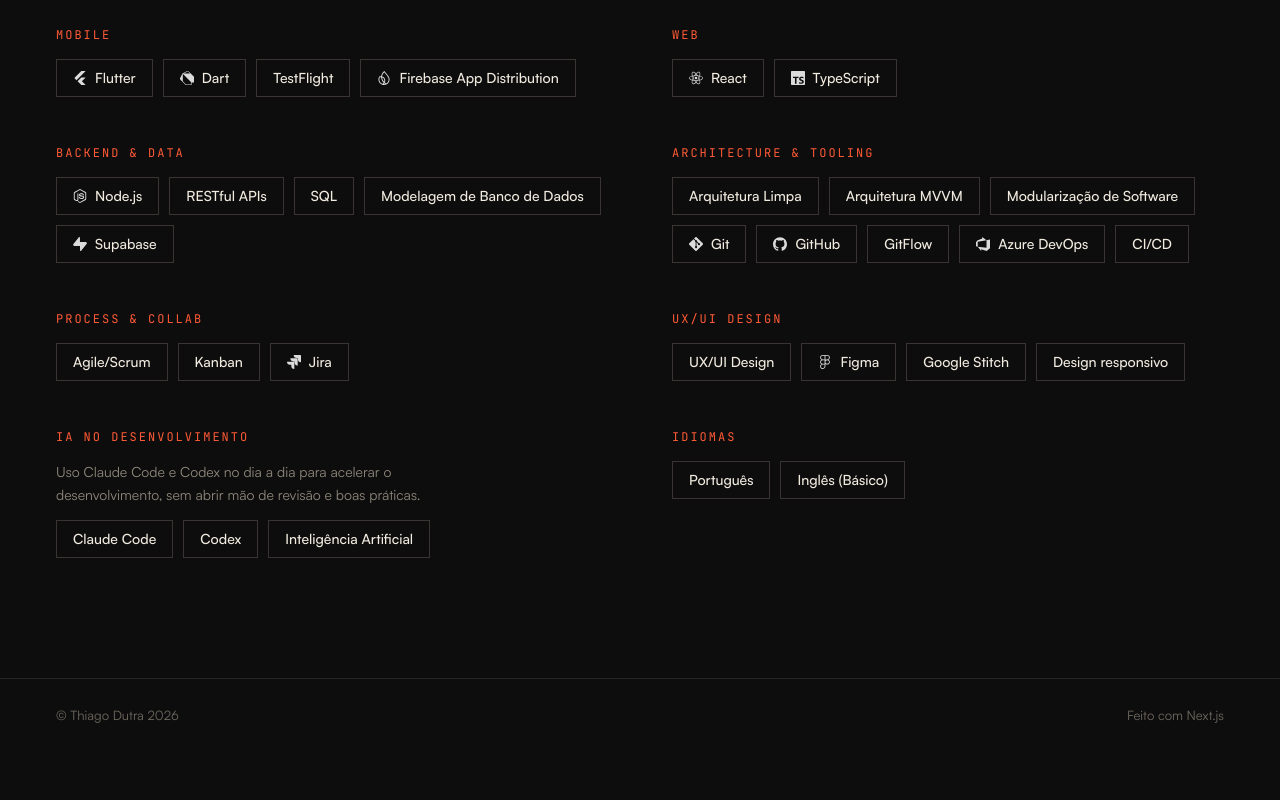
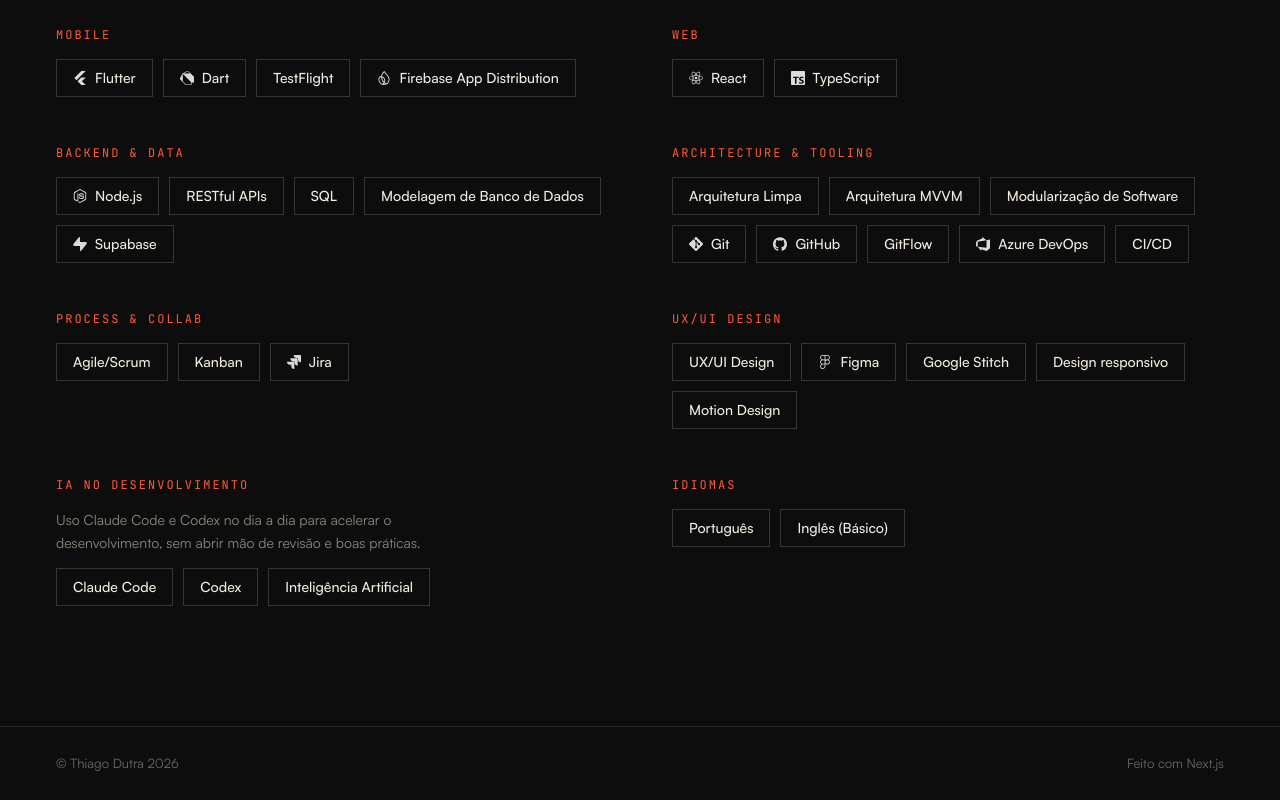
Before and after one commit to dutrathiagodev/portifolio, a Next.js app: page /skills in a window 1280 px wide. Shown: the part 572-1372 px from the top of the page. Before the commit the page ends 1324 px from the top, so only its background shows below. Built offline with nearby package versions, Linux system fonts and the light colour scheme.

Commit message:
feat: adiciona Motion Design ao grupo UX/UI Design em Skills

```diff
--- a/src/content/skills.ts
+++ b/src/content/skills.ts
@@ -63,6 +63,7 @@ export const skillsContent: SkillsContent = {
         { name: "Figma", icon: icon("figma") },
         { name: "Google Stitch" },
         { name: "Design responsivo" },
+        { name: "Motion Design" },
       ],
     },
     {
```
